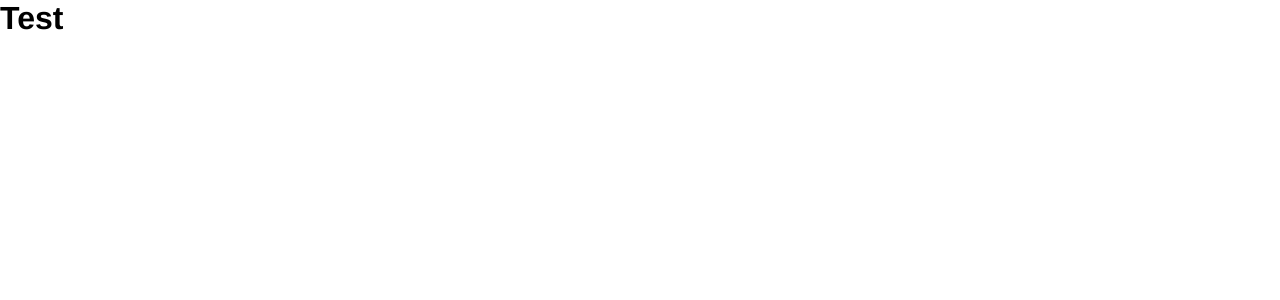
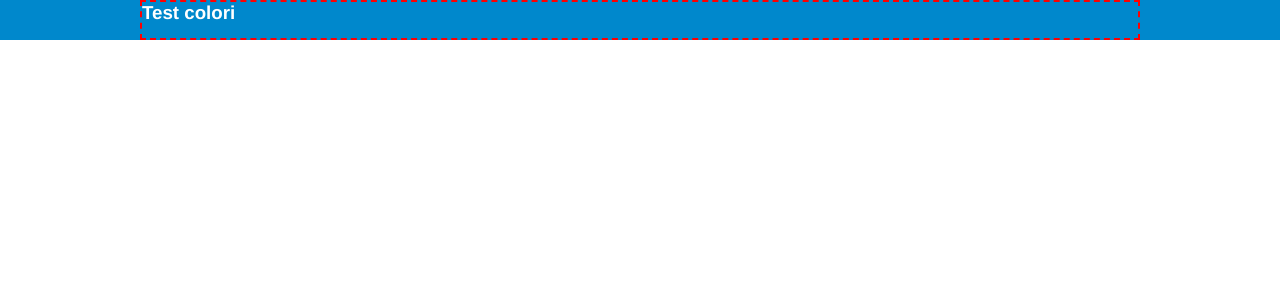
Before and after one commit to marcocor25/proj-html-vuejs, a Vue app: page / in a window 1280 px wide. Shown: the top 300 px of the page. Built offline with nearby package versions, Linux system fonts and the light colour scheme.

Commit message:
Inizio sviluppo top banner

```diff
--- /dev/null
+++ b/src/assets/scss/_colors.scss
@@ -0,0 +1,5 @@
+// TEXT-COLORS
+$default: #ffffff;
+
+// BACKGROUND-COLORS
+$top-banner: #0088cc;
--- a/src/components/TopBanner.vue
+++ b/src/components/TopBanner.vue
@@ -1,5 +1,9 @@
 <template>
-  <h1>Test</h1>
+  <div class="top-banner">
+    <div class="container">
+      <h3>Test colori</h3>
+    </div>
+  </div>
 </template>
 
 <script>
@@ -10,4 +14,17 @@ export default {
 
 <!-- Add "scoped" attribute to limit CSS to this component only -->
 <style scoped lang="scss">
+@import "../assets/scss/colors.scss";
+
+.top-banner {
+  background: $top-banner;
+
+  .container {
+    width: 1000px;
+    min-height: 40px;
+    margin: 0 auto;
+    color: $default;
+    border: 2px dashed red;
+  }
+}
 </style>
```
